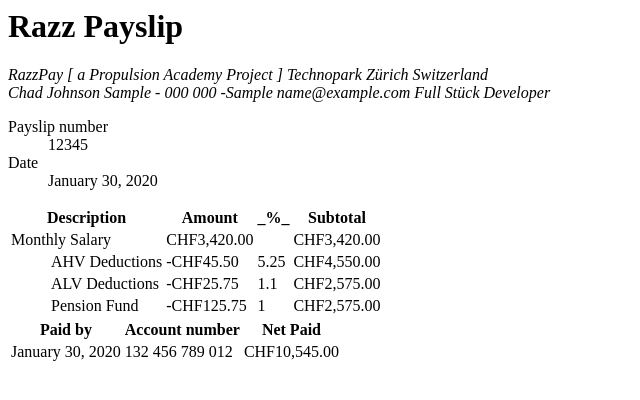
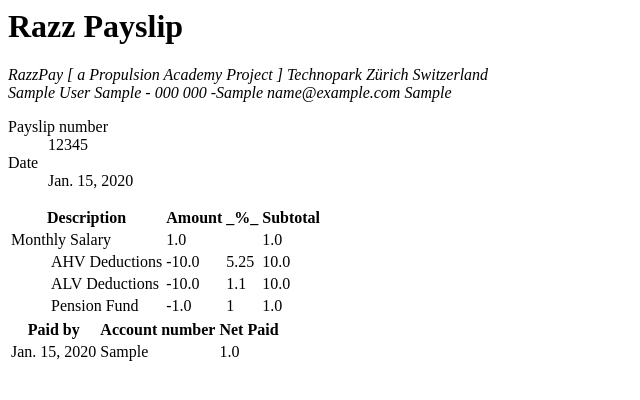
Before and after one commit to joshhammer/propulsion-final-project, a Django app: template backend/templates/payslip_pdf.html in a window 1280 px wide. Shown: the top 400 px of the page, without its empty margins (0-640 px from the left). Run offline with Django 3.2, Linux system fonts and the light colour scheme; the template is opened without the code that fills it: values that come from a table or form of the project are taken from there, others are empty; tables that the repository leaves empty hold one stand-in row (values such as "Sample post").

Commit message:
payslip update

```diff
--- a/backend/templates/payslip_pdf.html
+++ b/backend/templates/payslip_pdf.html
@@ -20,12 +20,11 @@
         </address>
 
         <address id="to">
-          Chad Johnson
+          {{payslip.first_name}} {{payslip.last_name}}
             {{payslip.street}} - {{payslip.house_number}}
             {{payslip.postal_code}} -{{payslip.city}}
             {{payslip.email}}
-          Full Stück Developer
-
+            {{salary.position}}
         </address>
       </aside>
 
@@ -33,7 +32,7 @@
         <dt>Payslip number</dt>
         <dd>12345</dd>
         <dt>Date</dt>
-        <dd>January 30, 2020</dd>
+        <dd>{{record.date_paid}}</dd>
       </dl>
 
       <table>
@@ -46,27 +45,27 @@
         <tbody>
           <tr>
             <td>Monthly Salary</td>
-            <td>CHF3,420.00</td>
+            <td>{{salary.gross_month}}</td>
             <td></td>
-            <td>CHF3,420.00</td>
+            <td>{{salary.gross_month}}</td>
           </tr>
           <tr>
             <td style="text-indent: 40px">  AHV Deductions</td>
-            <td>-CHF45.50</td>
+            <td>-{{salary.ahv_amount}}</td>
             <td>5.25</td>
-            <td>CHF4,550.00</td>
+            <td>{{salary.ahv_amount}}</td>
           </tr>
           <tr>
             <td style="text-indent: 40px"> ALV Deductions</td>
-            <td>-CHF25.75</td>
+            <td>-{{salary.alv_amount}}</td>
             <td>1.1</td>
-            <td>CHF2,575.00</td>
+            <td>{{salary.alv_amount}}</td>
           </tr>
           <tr>
             <td style="text-indent: 40px"> Pension Fund</td>
-            <td>-CHF125.75</td>
+            <td>-{{salary.pension}}</td>
             <td>1</td>
-            <td>CHF2,575.00</td>
+            <td>{{salary.pension}}</td>
           </tr>
 
         </tbody>
@@ -80,9 +79,9 @@
         </thead>
         <tbody>
           <tr>
-            <td>January 30, 2020</td>
-            <td>132 456 789 012</td>
-            <td>CHF10,545.00</td>
+            <td>{{record.date_paid}}</td>
+            <td>{{payslip.iban}}</td>
+            <td>{{salary.net}}</td>
           </tr>
         </tbody>
       </table>
--- a/frontend/src/components/SignupCompany/SignupCompany.scss
+++ b/frontend/src/components/SignupCompany/SignupCompany.scss
@@ -33,7 +33,7 @@
     font-family: var(--secondaryFontFamily);
     font-weight: 300;
     font-style: italic;
-    font-size: 1rem;
+    font-size: 1.5rem;
     width: 60%;
     text-align: center;
     text-shadow: 0 0 5px var(--mainBlue);
--- a/frontend/src/components/SignupEmployee/SignupEmployee.scss
+++ b/frontend/src/components/SignupEmployee/SignupEmployee.scss
@@ -33,7 +33,7 @@
     font-family: var(--secondaryFontFamily);
     font-weight: 300;
     font-style: italic;
-    font-size: 1rem;
+    font-size: 1.5rem;
     width: 60%;
     text-align: center;
     text-shadow: 0 0 5px var(--mainBlue);
```
Also changed, not shown: backend/PDF/pdf.py (+8 -2 lines).
